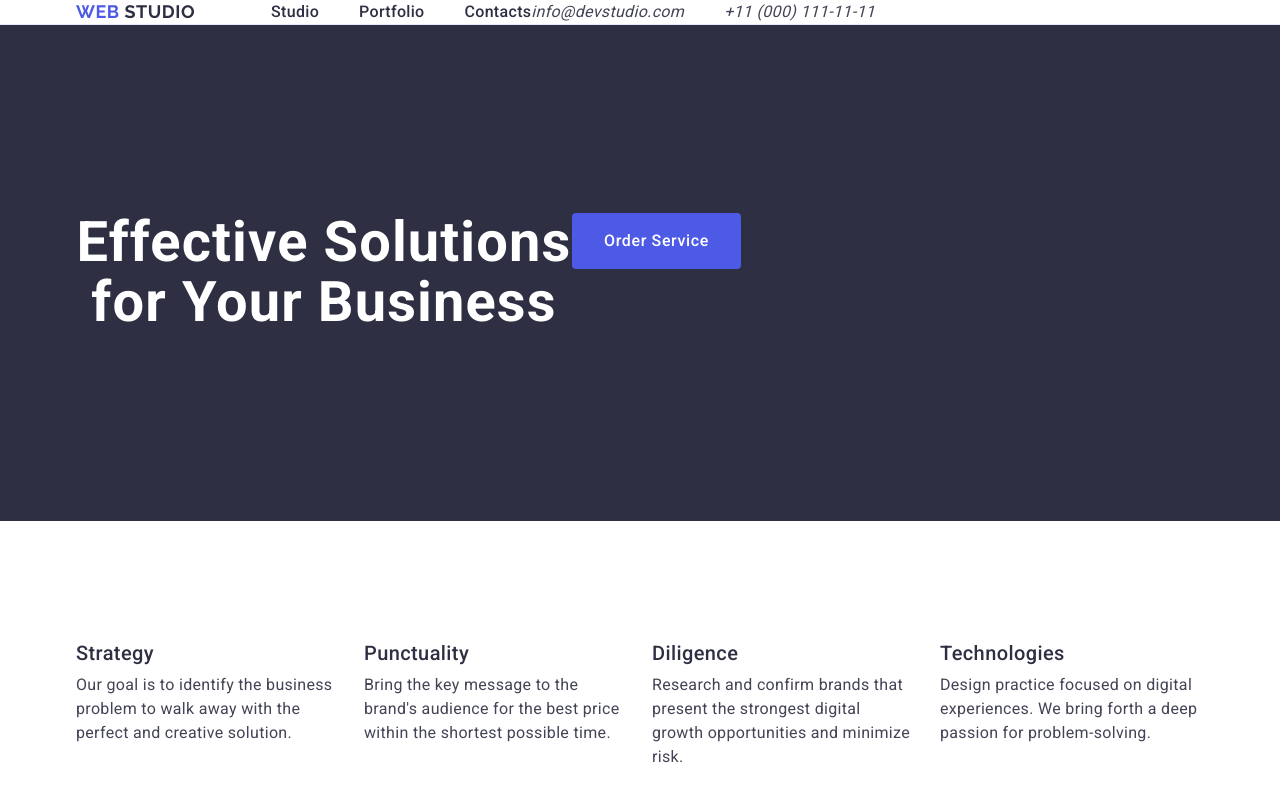
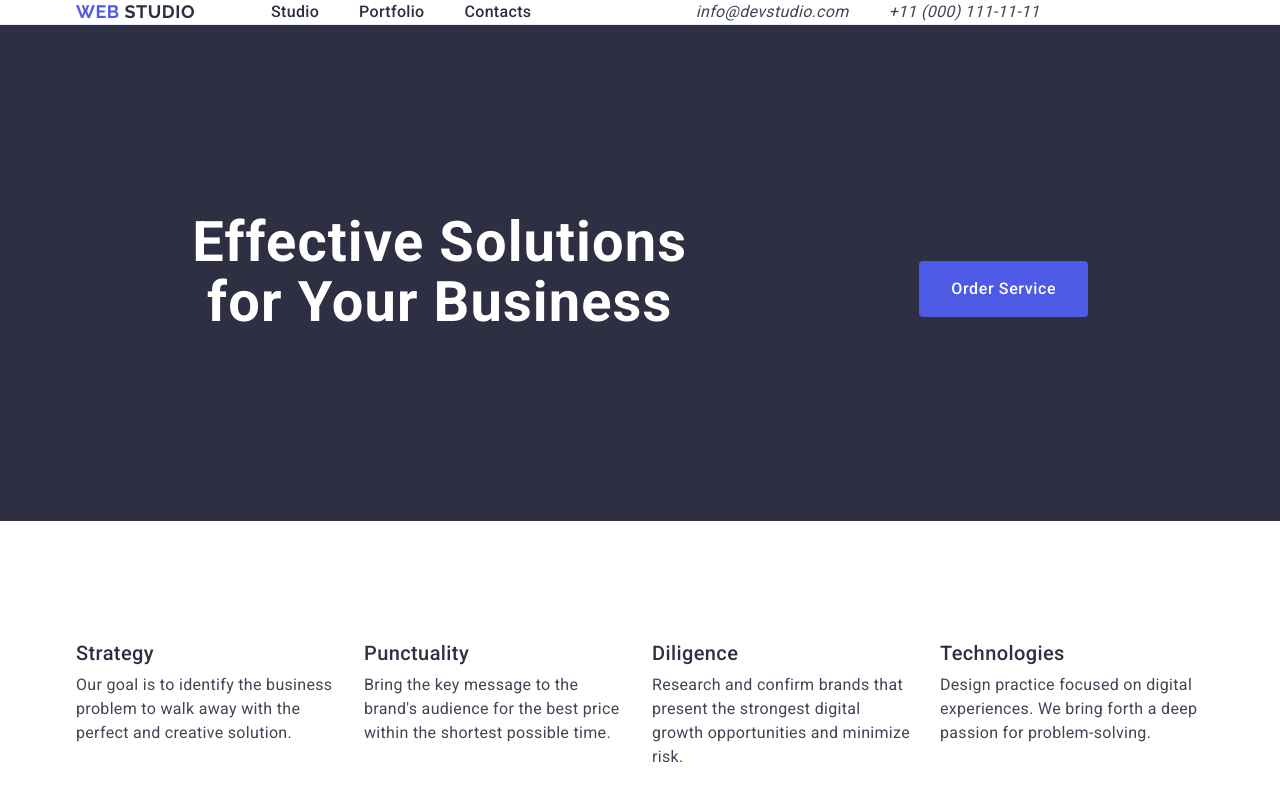
Before and after one commit to KolodrubOleg/goit-markup-hw-03, a plain HTML site: page index.html in a window 1280 px wide. Shown: the top 800 px of the page. Drawn offline with nearby package versions, Linux system fonts and the light colour scheme; a web font is replaced by a local one.

Commit message:
Update styles.css

```diff
--- a/css/styles.css
+++ b/css/styles.css
@@ -60,7 +60,7 @@ display: flex;
 .nav-list {
     display: flex;
     gap: 40px;
-
+    margin: 0 auto;
 
 }
 
@@ -98,11 +98,13 @@ padding: 24px 0;
     font-weight: 400;
     line-height: 1,5;
     letter-spacing: 0.02em;
+    margin: 0 auto;
 
 }
 .address-block-list {
     display: flex;
     gap: 40px;
+
 
 }
 
@@ -123,6 +125,7 @@ padding: 24px 0;
     letter-spacing: 0.02em;
     color: #ffffff;
     max-width: 496px;
+    margin: 0 auto;
 }
 
 .main-button {
@@ -140,6 +143,8 @@ padding: 24px 0;
     height: 56px;
     border: none;
 border-radius: 4px;
+margin: 0 auto;
+margin-top: 48px;
 }
 
 .main-button:hover,
```
